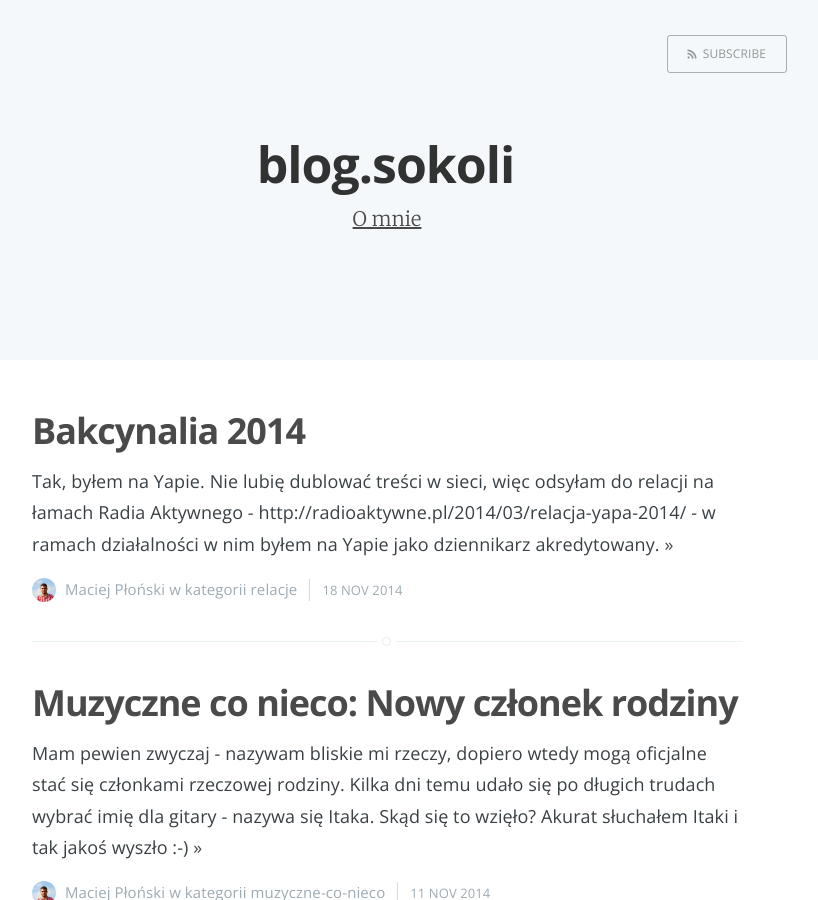
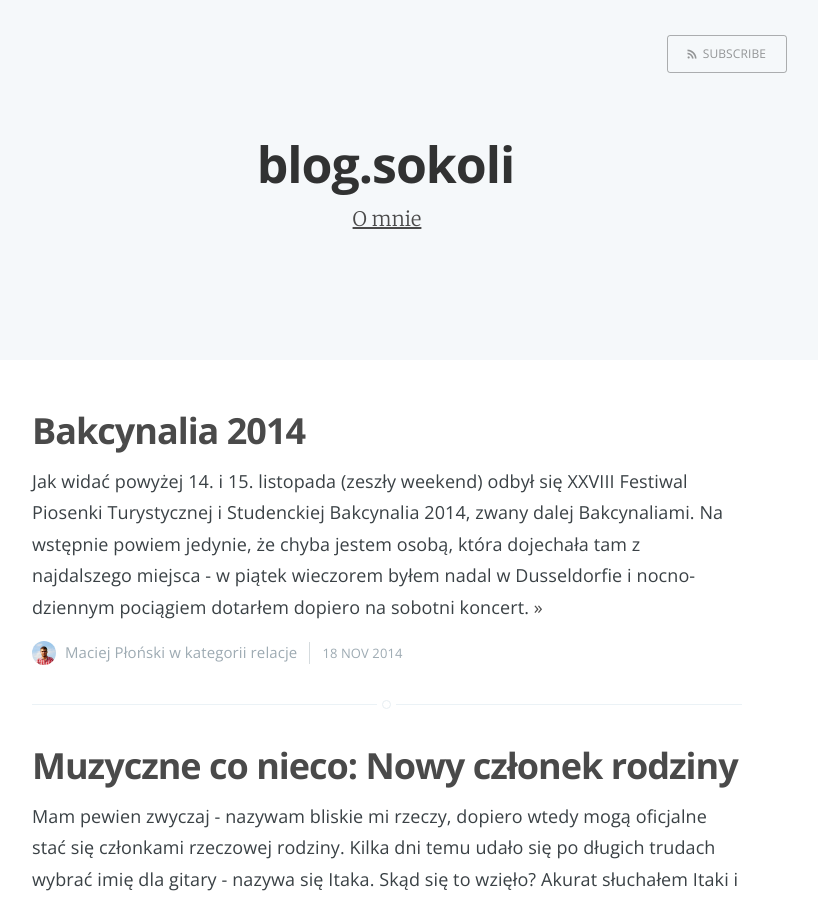
Before and after one commit to mplonski/mplonski.github.com, a Jekyll site: the page built from index.html, in a window 1280 px wide and 900 px high. Shown: the whole window, without its empty margins (253-1071 px from the left). Built offline with Jekyll 4.4.1, drawn with Linux system fonts in a browser that asks for light colours; the list of posts is cut into pages by our own code.

Commit message:
new post

```diff
--- a/_posts/2014-11-18-bakcynalia-2014.md
+++ b/_posts/2014-11-18-bakcynalia-2014.md
@@ -5,8 +5,8 @@ date: 2014-11-18 21:00:00
 category: relacje
 tags: [bakcynalia, przegląd, lublin, muzyka]
 
-description: "Tak, byłem na Yapie. Nie lubię dublować treści w sieci, więc odsyłam do relacji na łamach Radia Aktywnego - http://radioaktywne.pl/2014/03/relacja-yapa-2014/ - w ramach działalności w nim byłem na Yapie jako dziennikarz akredytowany."
-excerpt: ""
+description: "Jak widać powyżej 14. i 15. listopada (zeszły weekend) odbył się XXVIII Festiwal Piosenki Turystycznej i Studenckiej Bakcynalia 2014, zwany dalej Bakcynaliami. Na wstępnie powiem jedynie, że chyba jestem osobą, która dojechała tam z najdalszego miejsca - w piątek wieczorem byłem nadal w Dusseldorfie i nocno-dziennym pociągiem dotarłem dopiero na sobotni koncert."
+excerpt: "/assets/images/2014/39-bakcynalia.png"
 
 ---
 
```
